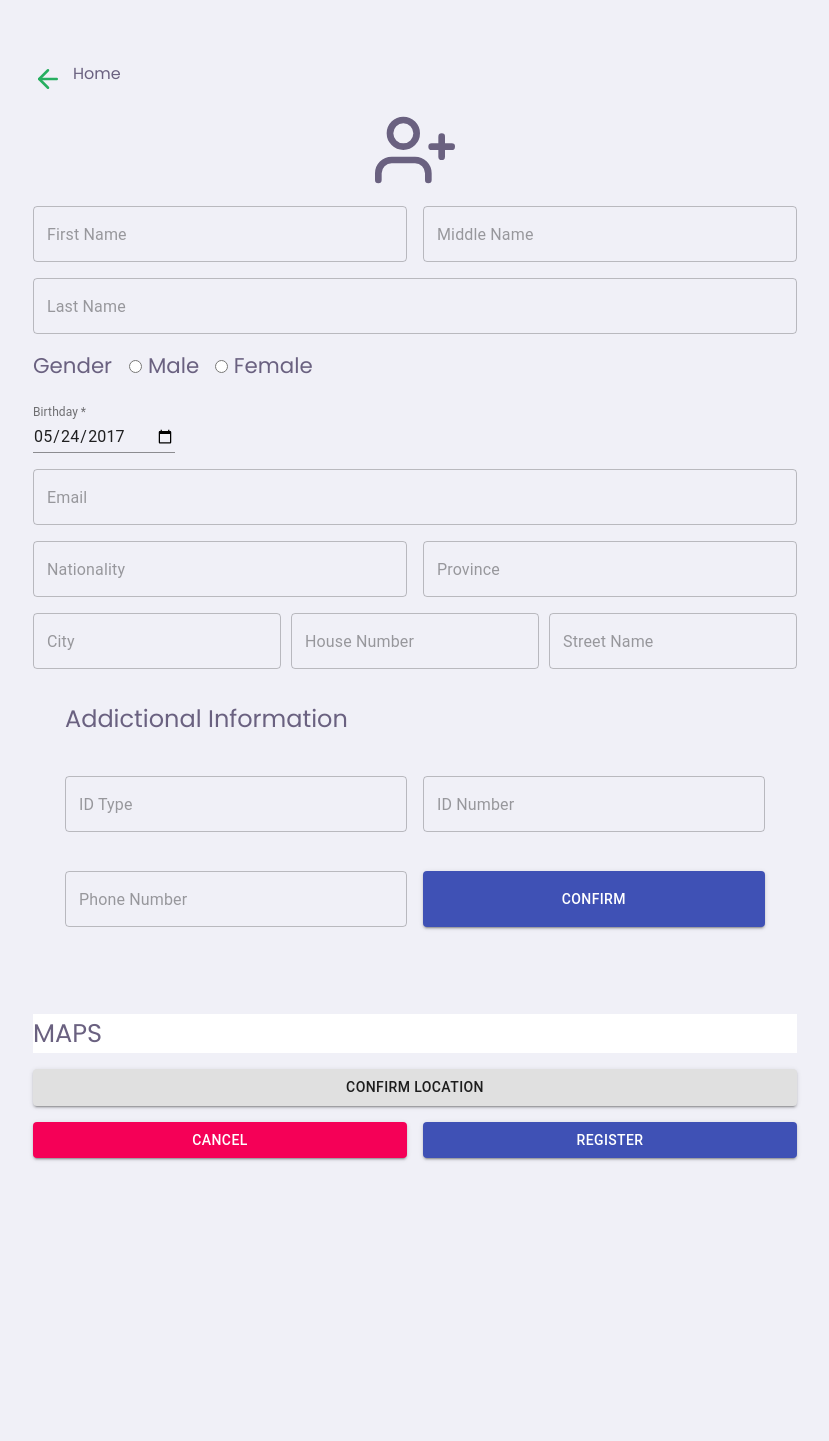
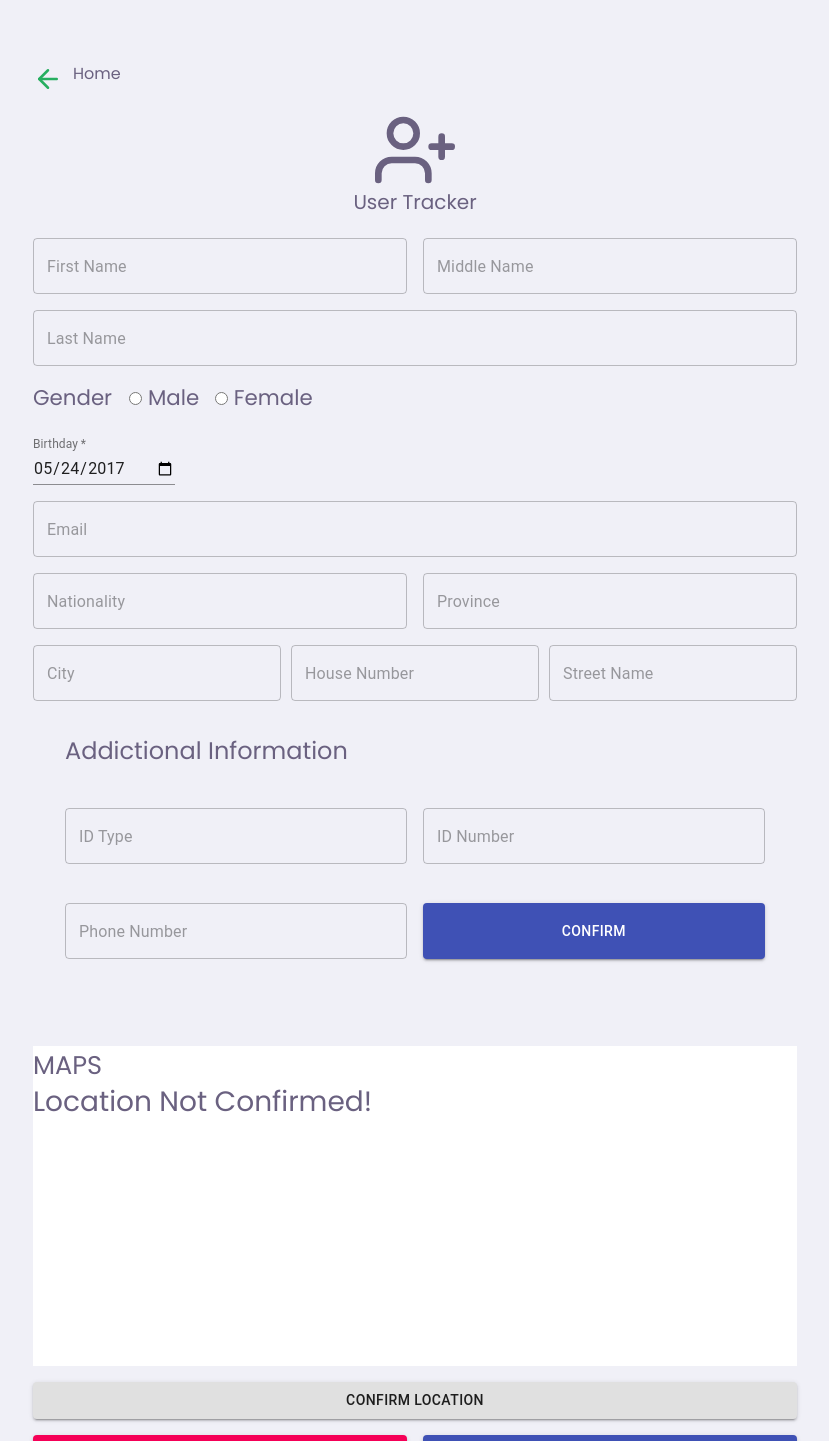
Before and after one commit to delfim-junior/DigitTracker, a React (Create React App) app in the folder tracker/: page /register/user in a window 1280 px wide. Shown: the top 1441 px of the page, without its empty margins (225-1054 px from the left). Before the commit the page ends 1197 px from the top, so only its background shows below. Built offline with nearby package versions, Linux system fonts and the light colour scheme; the HTML template or start-up script is replaced by a standard one.

Commit message:
User Tracker: handle location confirmation

```diff
--- a/tracker/src/pages/Register/UserTracker.js
+++ b/tracker/src/pages/Register/UserTracker.js
@@ -31,6 +31,10 @@ function UserTracker() {
 
     const [confirmation, setConfirmation] = useState(false)
     const [successMessage, setSuccessMessage] = useState(false)
+    const [location, setLocation] = useState({
+        latitude: '',
+        longitude: ''
+    })
     const [formInput, setFormInput] = useState({
         firstName: '',
         middleName: '',
@@ -62,6 +66,11 @@ function UserTracker() {
         setFormInput({ ...formInput, [name]: value })
     }
 
+    function handleLocationConfirm() {
+        setLocation({ ...location, latitude: -25.919488, longitude: 32.5484544 })
+        toast.success('Location sucessfully confirmed')
+    }
+
     function handleRegister(event) {
         event.preventDefault()
         //data ready to use in the backend
@@ -82,13 +91,20 @@ function UserTracker() {
             phoneNumber
         } = formInput
 
+        const { latitude, longitude } = location
+
         const isEmail = validator.isEmail(email)
         if (isEmail) {
+            if (latitude !== '' && longitude !== '') {
                 //Backend...
                 setSuccessMessage(true)
                 setTimeout(() => {
                     history.push('/')
                 }, 3000)
+            }
+            else {
+                toast.warn('Please, confirm your location!')
+            }
         }
         else {
             toast.error('The entered Email is not valid')
@@ -106,6 +122,7 @@ function UserTracker() {
                 </header>
                 <div className="icon">
                     <FiUserPlus size={80} />
+                    <h5>User Tracker</h5>
                 </div>
                 <div className="names">
                     <OutlinedInput
@@ -287,9 +304,33 @@ function UserTracker() {
                 </fieldset>
                 <div className="maps">
                     MAPS
+                    <br />
+                    {
+                        location.latitude && location.longitude
+                            ?
+                            <>
+                                <h3>Latitude: {location.latitude}</h3>
+                                <br />
+                                <h3>Longitude: {location.longitude}</h3>
+                            </>
+                            :
+                            <h3>Location Not Confirmed!</h3>
+                    }
                 </div>
-                <Button variant="contained" color="default">
-                    Confirm Location
+                <Button
+                    onClick={handleLocationConfirm}
+                    variant={
+                        location.latitude && location.longitude
+                            ? 'disabled'
+                            : 'contained'
+                    }
+                    color="default"
+                >
+                    {
+                        location.latitude && location.longitude
+                            ? 'Your location where confirmed!'
+                            : 'Confirm Location'
+                    }
                 </Button>
                 <div className="names">
                     <Button
--- a/tracker/src/pages/Register/styles.css
+++ b/tracker/src/pages/Register/styles.css
@@ -78,11 +78,6 @@
     padding: 2rem;
 }
 
-div.icon {
-    display: flex;
-    justify-content: center;
-}
-
 .user-container h6 {
     color: #D68910;
 }
@@ -105,8 +100,10 @@ div.icon {
 }
 
 div.maps {
+    flex-direction: column;
     background-color:#FFF;
     height: 40vh;
+    min-height: 40vh;
     margin-bottom: 1rem;
 }
 
@@ -156,7 +153,7 @@ div.maps {
     padding: 2rem;
 }
 
-.professional-container div.icon {
+div.icon {
     display: flex;
     align-items: center;
     flex-direction: column;
```
Lines whose indentation alone changed are shown as unchanged.
